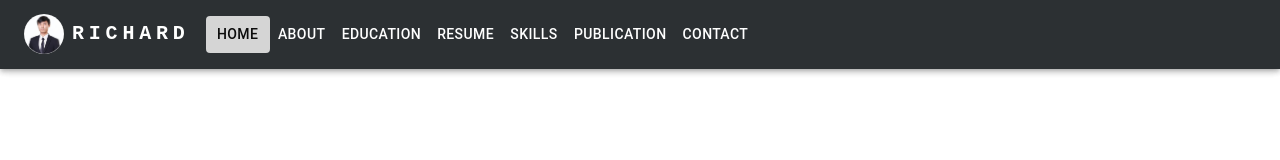
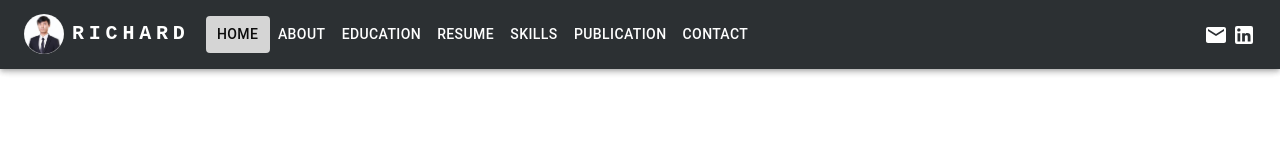
Before and after one commit to richardsugiarto/richard-sugiarto, a React (Create React App) app: page / in a window 1280 px wide. Shown: the top 160 px of the page. Built offline with nearby package versions, Linux system fonts and the light colour scheme.

Commit message:
Fix: Add SocialIcon to navbar, optiimizing href at home section #time 20m

```diff
--- a/src/components/Mynavbar.js
+++ b/src/components/Mynavbar.js
@@ -1,7 +1,9 @@
 import React from 'react';
 import { Link, animateScroll as scroll } from 'react-scroll';
 import './Mynavbar.css';
-import { AppBar, Container, Box, Toolbar, IconButton, Typography, Menu, Avatar, Button, Icon, MenuItem } from '@mui/material';
+import { AppBar, Container, Box, Toolbar, IconButton, Typography, Menu, Avatar, Button, Icon, MenuItem,Grid } from '@mui/material';
+import EmailIcon from '@mui/icons-material/Email';
+import LinkedInIcon from '@mui/icons-material/LinkedIn';
 import MenuIcon from '@mui/icons-material/Menu';
 import { publicURL } from '../utils/publicURL';
 
@@ -19,12 +21,13 @@ function Mynavbar() {
     };
     return (
         <nav className="myNav">
-
             <AppBar position="fixed" style={{ backgroundColor: '#212529' }}>
                 <Container maxWidth="xl">
                     <Toolbar disableGutters>
-                        <Avatar sx={{ display: { xs: 'none', md: 'flex' }, mr: 1, backgroundColor: 'white' }} src={publicURL('/assets/photo.png')}>
-                        </Avatar>
+                        <Avatar
+                            sx={{ display: { xs: 'none', md: 'flex' }, mr: 1, backgroundColor: 'white' }}
+                            src={publicURL('/assets/photo.png')}
+                        ></Avatar>
                         <Typography
                             variant="h6"
                             noWrap
@@ -89,8 +92,10 @@ function Mynavbar() {
                                 ))}
                             </Menu>
                         </Box>
-                        <Avatar sx={{ display: { xs: 'flex', md: 'none' }, mr: 1, backgroundColor: 'white' }} src={publicURL('/assets/photo.png')}>
-                        </Avatar>
+                        <Avatar
+                            sx={{ display: { xs: 'flex', md: 'none' }, mr: 1, backgroundColor: 'white' }}
+                            src={publicURL('/assets/photo.png')}
+                        ></Avatar>
                         <Typography
                             variant="h5"
                             noWrap
@@ -126,6 +131,16 @@ function Mynavbar() {
                                 </Link>
                             ))}
                         </Box>
+                        <Box sx={{ flexGrow: 0, p: 0 }}>
+                            <Grid container spacing={0.5}>
+                                <Grid item>
+                                    <a href="mailto:rich.sugiarto@gmail.com" style={{textDecoration:'none',color:'inherit'}}><EmailIcon  sx={{ verticalAlign: 'middle' }} /></a>
+                                </Grid>
+                                <Grid item>
+                                    <a href="https://www.linkedin.com/in/richard-sugiarto-32b677132/" style={{textDecoration:'none',color:'inherit'}}><LinkedInIcon  sx={{ verticalAlign: 'middle' }} /></a>
+                                </Grid>
+                            </Grid>
+                        </Box>
                     </Toolbar>
                 </Container>
             </AppBar>
--- a/src/pages/Home.js
+++ b/src/pages/Home.js
@@ -14,8 +14,8 @@ function Home() {
                                 <h1>Hi I'm Richard Sugiarto</h1>
                                 <h2>Software Engineer & Website Developer</h2>
                                 <br />
-                                <Button variant="primary" href="#About" size="large" sx={{backgroundColor:'#212529',color:'white'}}>
-                                    <a href='mailto:rich.sugiarto@gmail.com' style={{textDecoration:'none',color:'inherit'}}>Contact Now</a>
+                                <Button variant="primary" href="mailto:rich.sugiarto@gmail.com" size="large" sx={{backgroundColor:'#212529',color:'white'}}>
+                                    Contact Now
                                 </Button>
                             </div>
                         </Grid>
```
